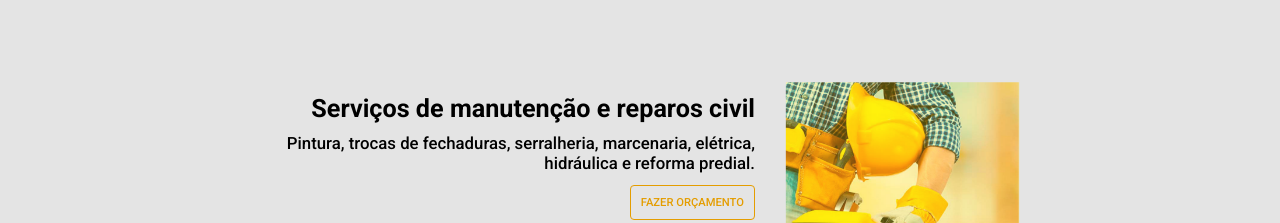
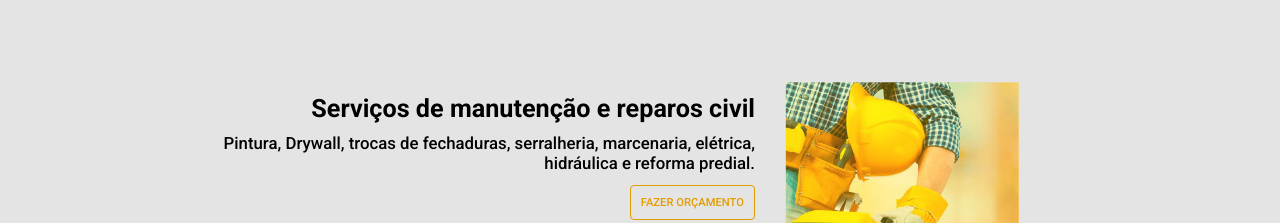
Before and after one commit to f3l1p3v4/engineering, a React (Create React App) app: page / in a window 1280 px wide. Shown: the part 2380-2603 px from the top of the page. Built offline with nearby package versions, Linux system fonts and the light colour scheme.

Commit message:
update type services

```diff
--- a/src/components/TypeServices/index.js
+++ b/src/components/TypeServices/index.js
@@ -82,7 +82,7 @@ const TypeServices = () => {
           <div className="type-service-title" style={{ textAlign: "right" }}>
             <h2>Serviços de manutenção e reparos civil</h2>
             <p>
-              Pintura, trocas de fechaduras, serralheria, marcenaria, elétrica,
+              Pintura, Drywall, trocas de fechaduras, serralheria, marcenaria, elétrica,
               hidráulica e reforma predial.
             </p>
             <div>
```
